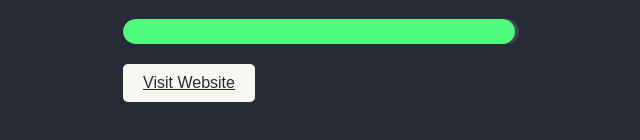
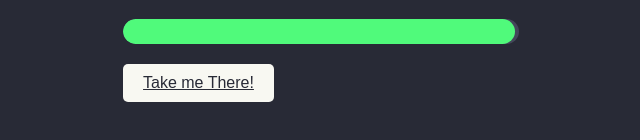
Before and after one commit to GarrisonFromTheLab/NextHire, a plain HTML site: page index.html in a window 1280 px wide. Shown: the part 360-500 px from the top of the page, without its empty margins (319-959 px from the left). Drawn offline with Linux system fonts and the light colour scheme.

Commit message:
Update index.html

```diff
--- a/index.html
+++ b/index.html
@@ -12,7 +12,7 @@
         <div class="progress-bar">
             <div class="progress"></div>
         </div>
-        <a href="https://garrisonbishop.com" class="link-button">Visit Website</a>
+        <a href="https://garrisonbishop.com" class="link-button">Take me There!</a>
     </div>
     <script src="script.js"></script>
 </body>
```
